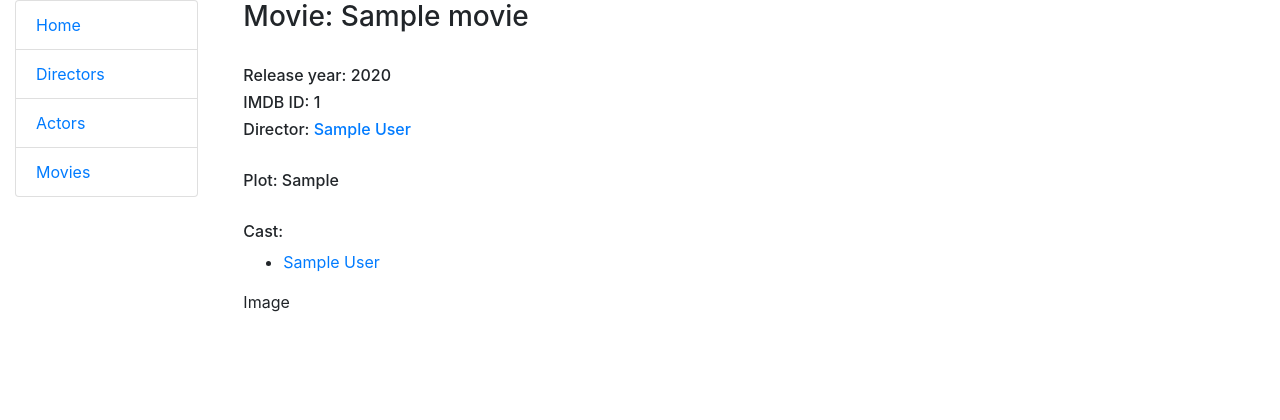
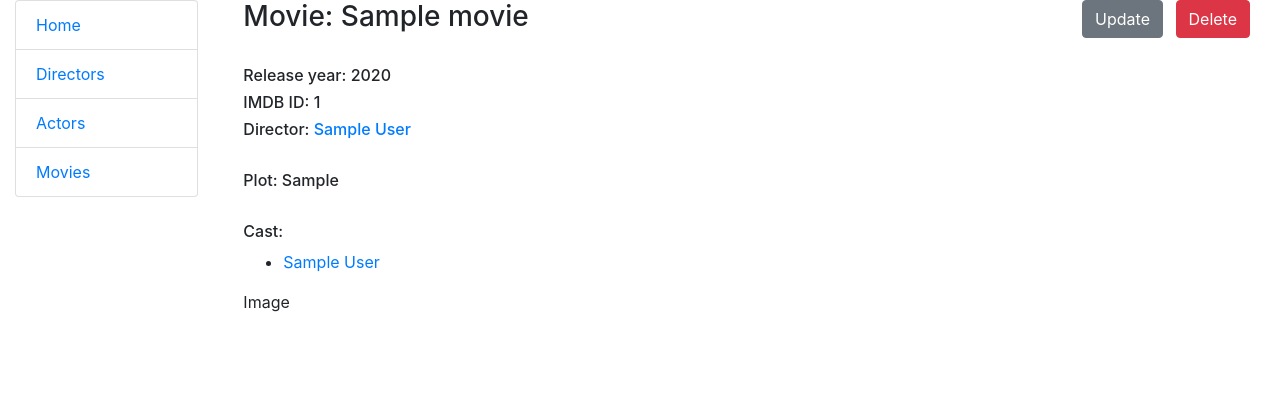
Before and after one commit to Oomamchur/Bond_test_task, a Django app: page /movies/1/ in a window 1280 px wide. Shown: the top 420 px of the page. Run offline with Django 5.2, Linux system fonts and the light colour scheme; tables that the repository leaves empty hold one stand-in row (values such as "Sample post").

Commit message:
added create, update, delete buttons

```diff
--- a/catalog/urls.py
+++ b/catalog/urls.py
@@ -35,7 +35,7 @@ urlpatterns = [
     path(
         "movies/<int:pk>/delete/",
         MovieDeleteView.as_view(),
-        name="movie-update",
+        name="movie-delete",
     ),
 ]
 
--- a/templates/catalog/movie_detail.html
+++ b/templates/catalog/movie_detail.html
@@ -8,7 +8,8 @@
       <div class="d-flex justify-content-between">
         <h3 class="mr-auto">Movie: {{ movie.title }}</h3>
         <div class="ml-auto">
-<!--          todo buttons-->
+          <a href="{% url 'catalog:movie-update' pk=movie.id %}" class="btn btn-secondary link-to-page ml-2">Update</a>
+          <a href="{% url 'catalog:movie-delete' pk=movie.id %}" class="btn btn-danger link-to-page ml-2">Delete</a>
         </div>
       </div>
       <br>
```
Also changed, not shown: templates/catalog/movie_list.html (+4 -5 lines). Lines whose indentation alone changed are shown as unchanged.
